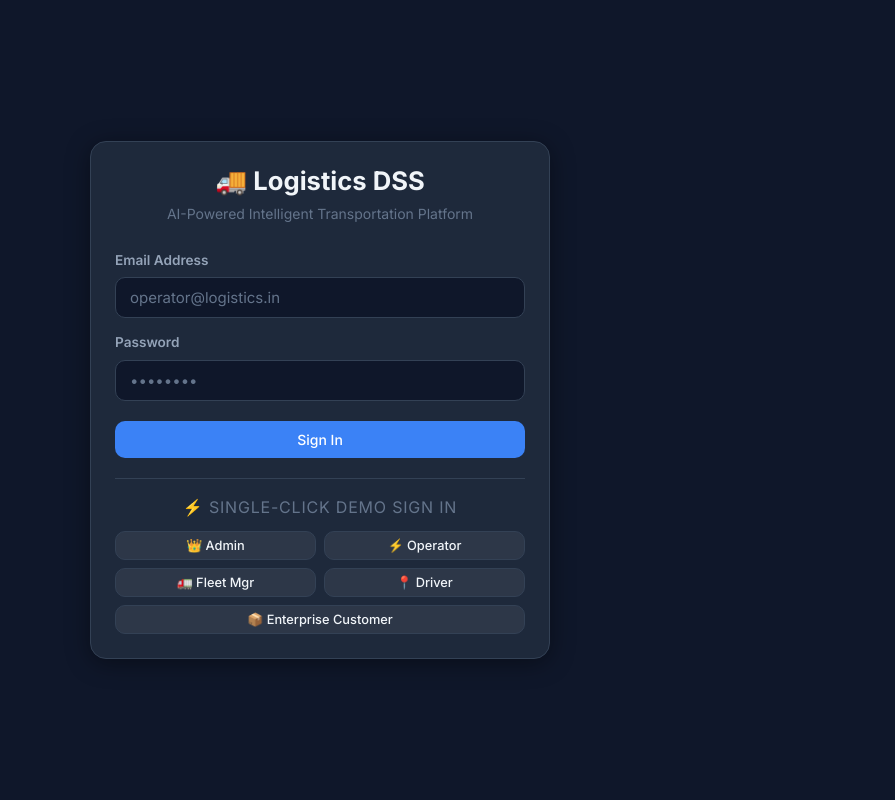
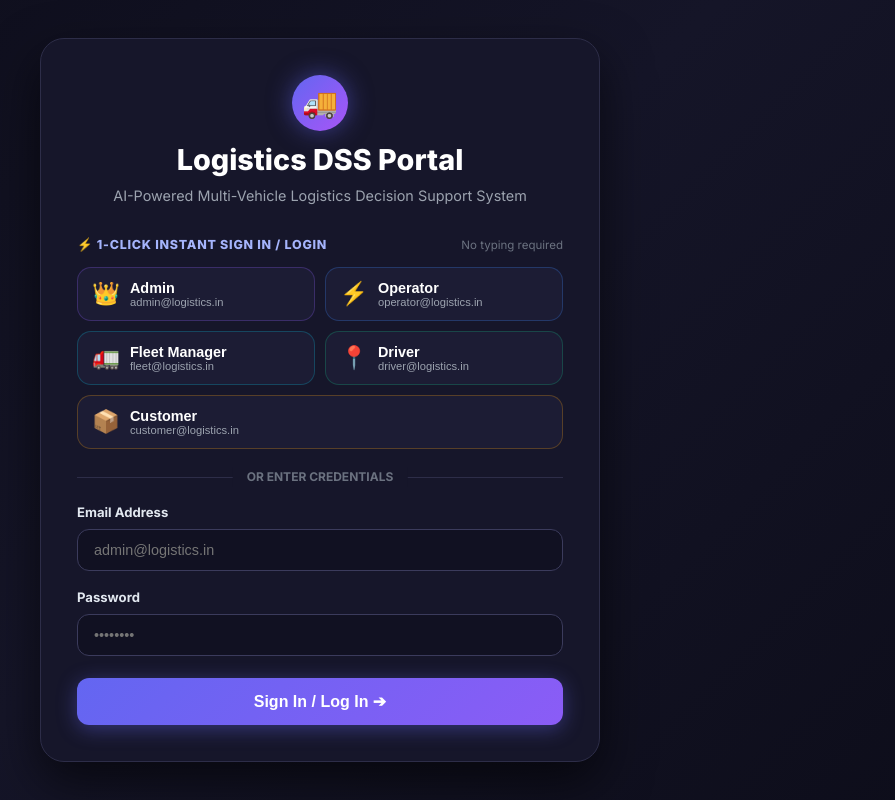
Before and after one commit to brahmareddy2/sih-transport, a React (Vite) app in the folder frontend/: page /login in a window 1280 px wide. Shown: the whole page, without its empty margins (320-1215 px from the left). Built offline with nearby package versions, Linux system fonts and the light colour scheme; no server answers.

Commit message:
Enhance Login/Sign-In page with prominent 1-click role logins and manual form

```diff
--- a/frontend/src/App.jsx
+++ b/frontend/src/App.jsx
@@ -213,6 +213,7 @@ export default function App() {
     <BrowserRouter>
       <Routes>
         <Route path="/login" element={<Login />} />
+        <Route path="/signin" element={<Login />} />
 
         {/* Protected Navigation */}
         <Route element={<ProtectedRoute allowedRoles={ALL_ROLES} />}>
--- a/frontend/src/pages/Login.jsx
+++ b/frontend/src/pages/Login.jsx
@@ -9,137 +9,284 @@ export default function Login() {
   const { login, isLoading, error, clearError } = useAuthStore()
   const navigate = useNavigate()
 
+  const DEMO_ROLES = [
+    { role: 'admin', label: 'Admin', email: 'admin@logistics.in', pass: 'Admin@123!', icon: '👑', color: '#8b5cf6', desc: 'Full System Control & Analytics' },
+    { role: 'operator', label: 'Operator', email: 'operator@logistics.in', pass: 'Operator@123!', icon: '⚡', color: '#3b82f6', desc: 'OR-Tools Routing & Consolidation' },
+    { role: 'fleet_manager', label: 'Fleet Manager', email: 'fleet@logistics.in', pass: 'Fleet@123!', icon: '🚛', color: '#06b6d4', desc: 'Vehicle Telematics & Return Cargo' },
+    { role: 'driver', label: 'Driver', email: 'driver@logistics.in', pass: 'Driver@123!', icon: '📍', color: '#10b981', desc: 'Simple Voice Cockpit & My Trip' },
+    { role: 'customer', label: 'Customer', email: 'customer@logistics.in', pass: 'Customer@123!', icon: '📦', color: '#f59e0b', desc: 'Live Consignment Tracking' },
+  ]
+
   const handleSubmit = async (e) => {
     e.preventDefault()
     clearError()
     const result = await login(email, password)
     if (result.success) {
-      const dest = ROLE_HOME_PATH[result.role] || '/'
+      const dest = ROLE_HOME_PATH[result.role] || '/home'
       navigate(dest)
     }
   }
 
-  const handleQuickLogin = (demoEmail, demoPassword) => {
+  const handleQuickLogin = async (demoEmail, demoPassword) => {
     setEmail(demoEmail)
     setPassword(demoPassword)
     clearError()
-    login(demoEmail, demoPassword).then((result) => {
+    const result = await login(demoEmail, demoPassword)
     if (result.success) {
-        const dest = ROLE_HOME_PATH[result.role] || '/'
+      const dest = ROLE_HOME_PATH[result.role] || '/home'
       navigate(dest)
     }
-    })
   }
 
   return (
-    <div style={{
+    <div
+      style={{
         minHeight: '100vh',
         display: 'flex',
         alignItems: 'center',
         justifyContent: 'center',
-      background: 'var(--color-bg-primary)',
-      padding: '20px'
-    }}>
-      <div className="card" style={{ width: '100%', maxWidth: '460px' }}>
-        <div style={{ textAlign: 'center', marginBottom: '24px' }}>
-          <h1 style={{ fontSize: '1.6rem', fontWeight: '700', marginBottom: '6px' }}>
-            🚚 Logistics DSS
+        background: 'linear-gradient(135deg, #0d0d1a 0%, #151528 50%, #0d0d1a 100%)',
+        padding: '24px',
+        fontFamily: "'Inter', sans-serif",
+      }}
+    >
+      <div
+        style={{
+          width: '100%',
+          maxWidth: '560px',
+          background: '#16162a',
+          border: '1px solid #2d2d48',
+          borderRadius: 24,
+          boxShadow: '0 20px 50px rgba(0, 0, 0, 0.6)',
+          padding: '36px',
+        }}
+      >
+        {/* App Title Header */}
+        <div style={{ textAlign: 'center', marginBottom: '28px' }}>
+          <div
+            style={{
+              width: 56,
+              height: 56,
+              borderRadius: '50%',
+              background: 'linear-gradient(135deg, #6366f1, #a855f7)',
+              display: 'inline-flex',
+              alignItems: 'center',
+              justifyContent: 'center',
+              fontSize: '1.8rem',
+              boxShadow: '0 0 25px rgba(99, 102, 241, 0.5)',
+              marginBottom: '12px',
+            }}
+          >
+            🚚
+          </div>
+          <h1 style={{ fontSize: '1.8rem', fontWeight: 900, color: '#fff', margin: 0 }}>
+            Logistics DSS Portal
           </h1>
-          <p className="text-sm text-muted">
-            AI-Powered Intelligent Transportation Platform
+          <p style={{ fontSize: '0.9rem', color: '#9ca3af', margin: '6px 0 0' }}>
+            AI-Powered Multi-Vehicle Logistics Decision Support System
           </p>
         </div>
 
         {error && (
-          <div className="badge badge-danger w-full" style={{ padding: '12px 14px', marginBottom: '18px', borderRadius: 'var(--radius-md)', textTransform: 'none', justifyContent: 'center', lineHeight: '1.4' }}>
+          <div
+            style={{
+              background: '#ef444422',
+              color: '#f87171',
+              border: '1px solid #ef444466',
+              padding: '12px 16px',
+              borderRadius: 12,
+              marginBottom: '20px',
+              fontSize: '0.85rem',
+              fontWeight: 600,
+              lineHeight: 1.4,
+              textAlign: 'center',
+            }}
+          >
             {error}
           </div>
         )}
 
-        <form onSubmit={handleSubmit} style={{ display: 'flex', flexDirection: 'column', gap: '14px' }}>
+        {/* 1. Single-Click Instant Login (5 Roles) */}
+        <div style={{ marginBottom: '28px' }}>
+          <div style={{ display: 'flex', alignItems: 'center', justifyContent: 'space-between', marginBottom: '12px' }}>
+            <span style={{ fontSize: '0.78rem', fontWeight: 800, color: '#a5b4fc', textTransform: 'uppercase', letterSpacing: '0.06em' }}>
+              ⚡ 1-Click Instant Sign In / Login
+            </span>
+            <span style={{ fontSize: '0.72rem', color: '#6b7280' }}>No typing required</span>
+          </div>
+
+          <div style={{ display: 'grid', gridTemplateColumns: 'repeat(2, 1fr)', gap: '10px' }}>
+            {DEMO_ROLES.slice(0, 4).map((r) => (
+              <button
+                key={r.role}
+                type="button"
+                onClick={() => handleQuickLogin(r.email, r.pass)}
+                disabled={isLoading}
+                style={{
+                  padding: '12px 14px',
+                  borderRadius: 14,
+                  background: '#1c1c34',
+                  border: `1px solid ${r.color}44`,
+                  color: '#fff',
+                  cursor: 'pointer',
+                  display: 'flex',
+                  alignItems: 'center',
+                  gap: '10px',
+                  textAlign: 'left',
+                  transition: 'all 0.2s',
+                }}
+                onMouseEnter={(e) => {
+                  e.currentTarget.style.background = `${r.color}18`
+                  e.currentTarget.style.borderColor = r.color
+                }}
+                onMouseLeave={(e) => {
+                  e.currentTarget.style.background = '#1c1c34'
+                  e.currentTarget.style.borderColor = `${r.color}44`
+                }}
+              >
+                <span style={{ fontSize: '1.4rem' }}>{r.icon}</span>
                 <div>
-            <label htmlFor="email" style={{ fontSize: '0.85rem', fontWeight: '600' }}>Email Address</label>
+                  <div style={{ fontWeight: 800, fontSize: '0.9rem', color: '#fff' }}>{r.label}</div>
+                  <div style={{ fontSize: '0.7rem', color: '#9ca3af' }}>{r.email}</div>
+                </div>
+              </button>
+            ))}
+          </div>
+
+          {/* Customer full width */}
+          <button
+            type="button"
+            onClick={() => handleQuickLogin(DEMO_ROLES[4].email, DEMO_ROLES[4].pass)}
+            disabled={isLoading}
+            style={{
+              width: '100%',
+              marginTop: '10px',
+              padding: '12px 14px',
+              borderRadius: 14,
+              background: '#1c1c34',
+              border: `1px solid ${DEMO_ROLES[4].color}44`,
+              color: '#fff',
+              cursor: 'pointer',
+              display: 'flex',
+              alignItems: 'center',
+              gap: '10px',
+              textAlign: 'left',
+              transition: 'all 0.2s',
+            }}
+            onMouseEnter={(e) => {
+              e.currentTarget.style.background = `${DEMO_ROLES[4].color}18`
+              e.currentTarget.style.borderColor = DEMO_ROLES[4].color
+            }}
+            onMouseLeave={(e) => {
+              e.currentTarget.style.background = '#1c1c34'
+              e.currentTarget.style.borderColor = `${DEMO_ROLES[4].color}44`
+            }}
+          >
+            <span style={{ fontSize: '1.4rem' }}>{DEMO_ROLES[4].icon}</span>
+            <div>
+              <div style={{ fontWeight: 800, fontSize: '0.9rem', color: '#fff' }}>{DEMO_ROLES[4].label}</div>
+              <div style={{ fontSize: '0.7rem', color: '#9ca3af' }}>{DEMO_ROLES[4].email}</div>
+            </div>
+          </button>
+        </div>
+
+        {/* Divider */}
+        <div style={{ position: 'relative', textAlign: 'center', margin: '24px 0' }}>
+          <div style={{ height: '1px', background: '#2d2d48', width: '100%' }} />
+          <span
+            style={{
+              position: 'absolute',
+              top: '50%',
+              left: '50%',
+              transform: 'translate(-50%, -50%)',
+              background: '#16162a',
+              padding: '0 14px',
+              fontSize: '0.75rem',
+              fontWeight: 700,
+              color: '#6b7280',
+              textTransform: 'uppercase',
+            }}
+          >
+            OR ENTER CREDENTIALS
+          </span>
+        </div>
+
+        {/* 2. Manual Credentials Form */}
+        <form onSubmit={handleSubmit} style={{ display: 'flex', flexDirection: 'column', gap: '16px' }}>
+          <div>
+            <label htmlFor="email" style={{ fontSize: '0.82rem', fontWeight: 700, color: '#e2e8f0', display: 'block', marginBottom: '6px' }}>
+              Email Address
+            </label>
             <input
               id="email"
               type="email"
-              className="input"
               value={email}
               onChange={(e) => setEmail(e.target.value)}
-              placeholder="operator@logistics.in"
+              placeholder="admin@logistics.in"
               required
+              style={{
+                width: '100%',
+                boxSizing: 'border-box',
+                background: '#111122',
+                border: '1px solid #3b3b5c',
+                borderRadius: 12,
+                padding: '12px 16px',
+                color: '#fff',
+                fontSize: '0.9rem',
+                outline: 'none',
+              }}
             />
           </div>
 
           <div>
-            <label htmlFor="password" style={{ fontSize: '0.85rem', fontWeight: '600' }}>Password</label>
+            <label htmlFor="password" style={{ fontSize: '0.82rem', fontWeight: 700, color: '#e2e8f0', display: 'block', marginBottom: '6px' }}>
+              Password
+            </label>
             <input
               id="password"
               type="password"
-              className="input"
               value={password}
               onChange={(e) => setPassword(e.target.value)}
               placeholder="••••••••"
               required
+              style={{
+                width: '100%',
+                boxSizing: 'border-box',
+                background: '#111122',
+                border: '1px solid #3b3b5c',
+                borderRadius: 12,
+                padding: '12px 16px',
+                color: '#fff',
+                fontSize: '0.9rem',
+                outline: 'none',
+              }}
             />
           </div>
 
-          <button type="submit" className="btn btn-primary w-full" style={{ justifyContent: 'center', marginTop: '6px' }} disabled={isLoading}>
-            {isLoading ? <span className="spinner" /> : 'Sign In'}
+          <button
+            type="submit"
+            disabled={isLoading}
+            style={{
+              width: '100%',
+              padding: '14px',
+              borderRadius: 12,
+              background: 'linear-gradient(135deg, #6366f1, #8b5cf6)',
+              color: '#fff',
+              border: 'none',
+              fontWeight: 800,
+              fontSize: '1rem',
+              cursor: 'pointer',
+              boxShadow: '0 4px 20px rgba(99, 102, 241, 0.4)',
+              marginTop: '6px',
+              display: 'flex',
+              alignItems: 'center',
+              justifyContent: 'center',
+              gap: '8px',
+            }}
+          >
+            {isLoading ? 'Authenticating...' : 'Sign In / Log In ➔'}
           </button>
         </form>
-
-        <div style={{ marginTop: '20px', paddingTop: '16px', borderTop: '1px solid var(--color-border)' }}>
-          <p className="text-xs text-muted" style={{ textAlign: 'center', marginBottom: '10px', textTransform: 'uppercase', letterSpacing: '0.05em' }}>
-            ⚡ Single-Click Demo Sign In
-          </p>
-          <div style={{ display: 'grid', gridTemplateColumns: 'repeat(2, 1fr)', gap: '8px' }}>
-            <button
-              type="button"
-              className="btn btn-secondary btn-sm"
-              onClick={() => handleQuickLogin('admin@logistics.in', 'Admin@123!')}
-              disabled={isLoading}
-              style={{ justifyContent: 'center', fontSize: '0.8rem' }}
-            >
-              👑 Admin
-            </button>
-            <button
-              type="button"
-              className="btn btn-secondary btn-sm"
-              onClick={() => handleQuickLogin('operator@logistics.in', 'Operator@123!')}
-              disabled={isLoading}
-              style={{ justifyContent: 'center', fontSize: '0.8rem' }}
-            >
-              ⚡ Operator
-            </button>
-            <button
-              type="button"
-              className="btn btn-secondary btn-sm"
-              onClick={() => handleQuickLogin('fleet@logistics.in', 'Fleet@123!')}
-              disabled={isLoading}
-              style={{ justifyContent: 'center', fontSize: '0.8rem' }}
-            >
-              🚛 Fleet Mgr
-            </button>
-            <button
-              type="button"
-              className="btn btn-secondary btn-sm"
-              onClick={() => handleQuickLogin('driver@logistics.in', 'Driver@123!')}
-              disabled={isLoading}
-              style={{ justifyContent: 'center', fontSize: '0.8rem' }}
-            >
-              📍 Driver
-            </button>
-          </div>
-          <button
-            type="button"
-            className="btn btn-secondary btn-sm w-full"
-            onClick={() => handleQuickLogin('customer@logistics.in', 'Customer@123!')}
-            disabled={isLoading}
-            style={{ justifyContent: 'center', fontSize: '0.8rem', marginTop: '8px' }}
-          >
-            📦 Enterprise Customer
-          </button>
-        </div>
       </div>
     </div>
   )
--- a/frontend/src/services/constants.js
+++ b/frontend/src/services/constants.js
@@ -34,7 +34,7 @@ export const ROLE_HOME_PATH = {
   admin: '/admin',
   operator: '/operator',
   fleet_manager: '/fleet',
-  driver: '/driver',
+  driver: '/driver-mode',
   customer: '/customer',
 }
 
```
Lines whose indentation alone changed are shown as unchanged.
